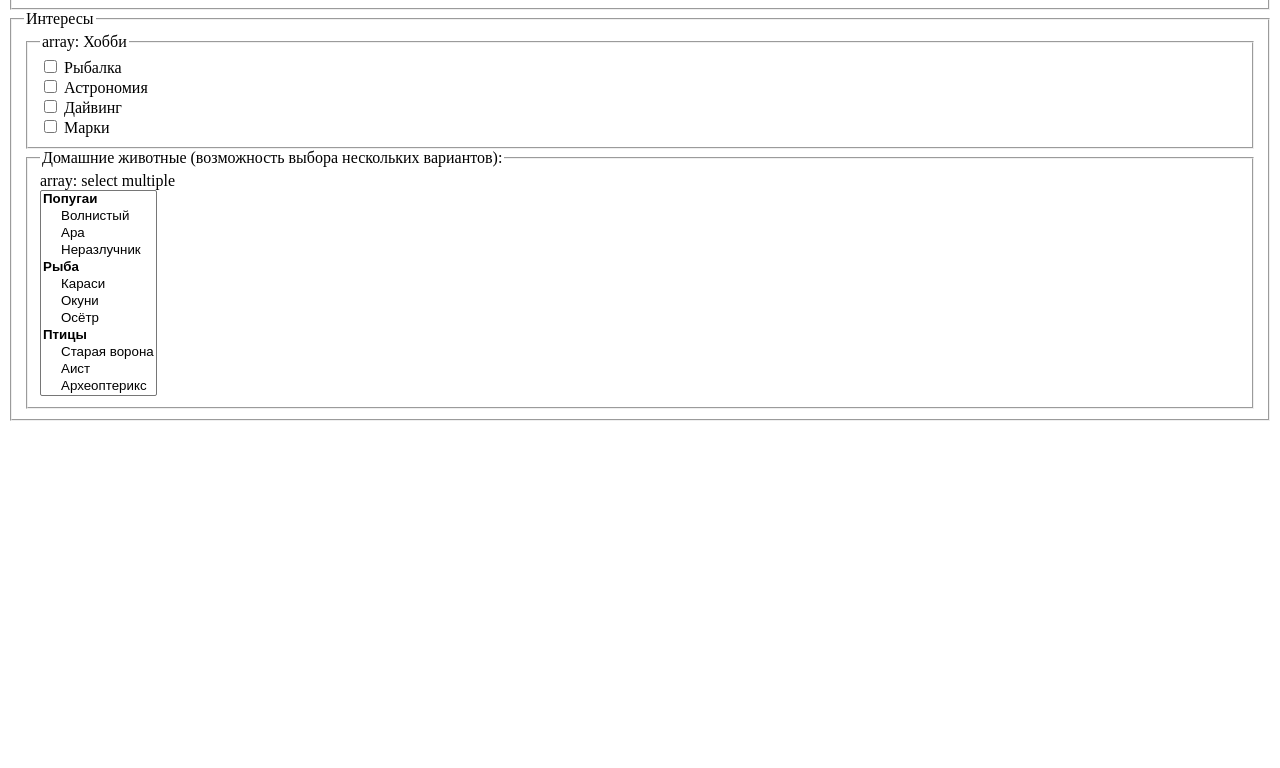
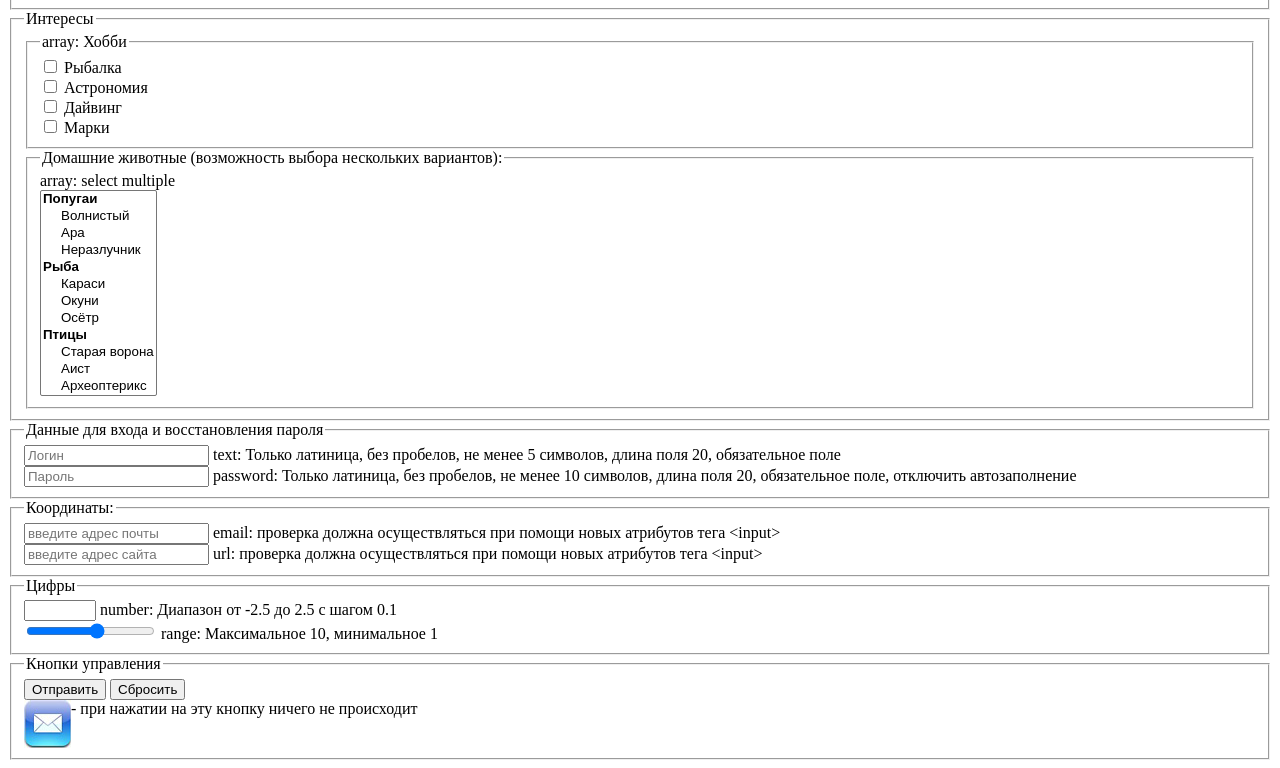
Before and after one commit to BSJean/sc1-67-19, a plain HTML site: page Home2/Forms/profile.html in a window 1280 px wide. Shown: the part 435-1203 px from the top of the page. Before the commit the page ends 864 px from the top, so only its background shows below. Drawn offline with Linux system fonts and the light colour scheme.

Commit message:
Done task with profile without checking symbols

```diff
--- a/Home2/Forms/profile.html
+++ b/Home2/Forms/profile.html
@@ -110,6 +110,41 @@
                     </label>
                 </fieldset>
             </fieldset>
+            <fieldset>
+                <legend>Данные для входа и восстановления пароля</legend>
+                <label>
+                    <input type="text" name="login" placeholder="Логин"  minlength="5" maxlength="20" required/>&nbsp;text: Только латиница, без пробелов, не менее 5 символов, длина поля 20, обязательное поле<!--Can type 5-20 Roman alphabet symbols only-->
+                </label><br>
+                <label>
+                    <input type="password" name="password" placeholder="Пароль" minlength="10" maxlength="20" required autocomplete="off" />&nbsp;password: Только латиница, без пробелов, не менее 10 символов, длина поля 20, обязательное поле, отключить автозаполнение<!--Can type 10-20 Roman alphabet symbols only-->
+                </label>
+            </fieldset>
+            <fieldset>
+                <legend>Координаты:</legend>
+                <label>
+                    <input type="email" name="email" placeholder="введите адрес почты" />&nbsp;email: проверка должна осуществляться при помощи новых атрибутов тега &lt;input&gt;<!--field for email-->
+                </label><br>
+                <label>
+                    <input type="url" name="url" placeholder="введите адрес сайта" />&nbsp;url: проверка должна осуществляться при помощи новых атрибутов тега &lt;input&gt;<!--field for url-->
+                </label>
+            </fieldset>
+            <fieldset>
+                <legend>Цифры</legend>
+                <label>
+                    <input type="number" name="number" min="-2.5" max="2.5" step="0.1" />&nbsp;number: Диапазон от -2.5 до 2.5 с шагом 0.1<!--Can select only one number from -2,5 to 2,5-->
+                </label><br>
+                <label>
+                    <input type="range" name="range" max="10" min="1" />&nbsp;range: Максимальное 10, минимальное 1<!--Can select only one number from -2,5 to 2,5-->
+                </label>
+            </fieldset>
+            <fieldset>
+                <legend>Кнопки управления</legend>
+                <input type="submit" value="Отправить" />
+                <input type="reset" value="Сбросить" /><br>
+                <label>
+                    <input type="image" name="img_email" src="/images/email.jpg" alt="email" align="top" />- при нажатии на эту кнопку ничего не происходит
+                </label>
+            </fieldset>
         </form>
     </body>
 </html>
```
Also changed, not shown: Home2/Forms/images/email.jpg (added).
